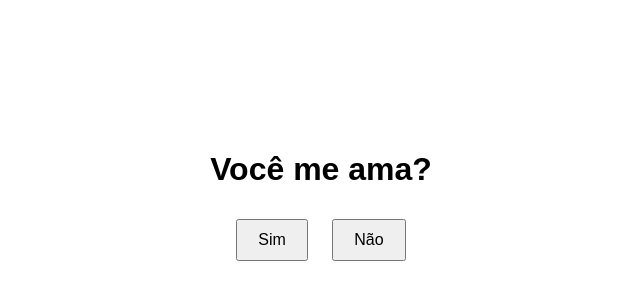
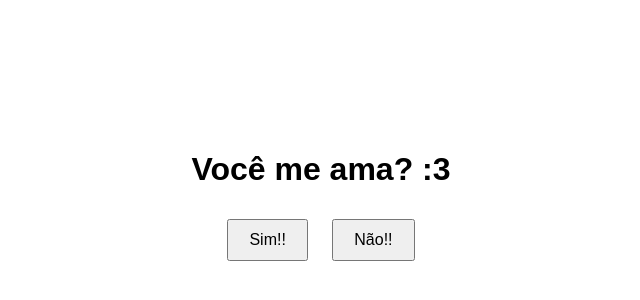
Before and after one commit to lerenty/oirsporfavorclicaemsim, a plain HTML site: page index.html in a window 1280 px wide. Shown: the part 200-500 px from the top of the page, without its empty margins (319-959 px from the left). Drawn offline with Linux system fonts and the light colour scheme.

Commit message:
Update index.html

```diff
--- a/index.html
+++ b/index.html
@@ -3,17 +3,17 @@
 <head>
     <meta charset="UTF-8">
     <meta name="viewport" content="width=device-width, initial-scale=1.0">
-    <title>Pergunta Importante</title>
+    <title>Uma Peergunta Muito Importante.</title>
     <link rel="stylesheet" href="styles.css">
 </head>
 <body>
     <div class="container">
-        <h1>Você me ama?</h1>
-        <button id="sim">Sim</button>
-        <button id="nao">Não</button>
+        <h1>Você me ama? :3</h1>
+        <button id="sim">Sim!!</button>
+        <button id="nao">Não!!</button>
     </div>
     <div id="resposta" class="oculto">
-        <h2>Boa resposta, Agora estarei encaminhando pessoas para te sequestrar e trazer-lo em minha residencia.</h2>
+        <h2>Isso mesmo, Bom garoto. Agora estarei encaminhando pessoas para sequestra-lo e traze-lo até sua nova casa (meu porão).</h2>
         <img src="imagem.jpg" alt="Imagem de Felicidade">
     </div>
     <script src="script.js"></script>
```
